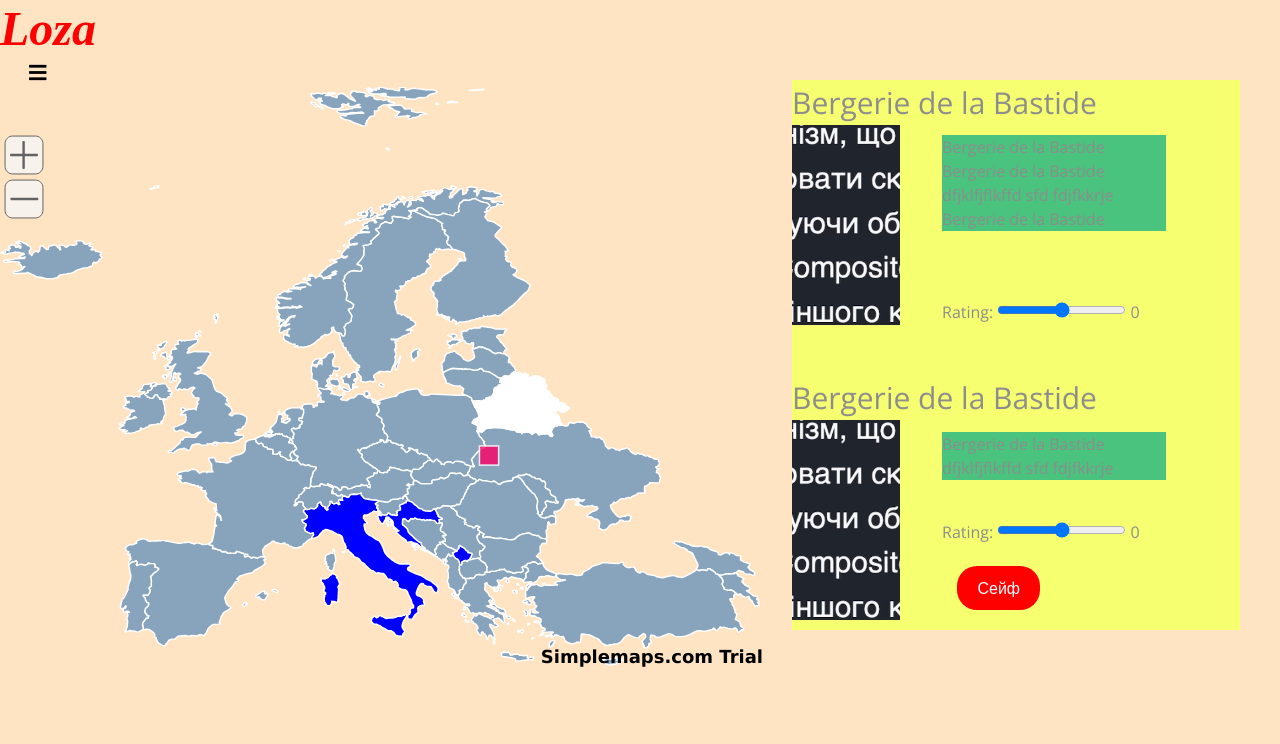
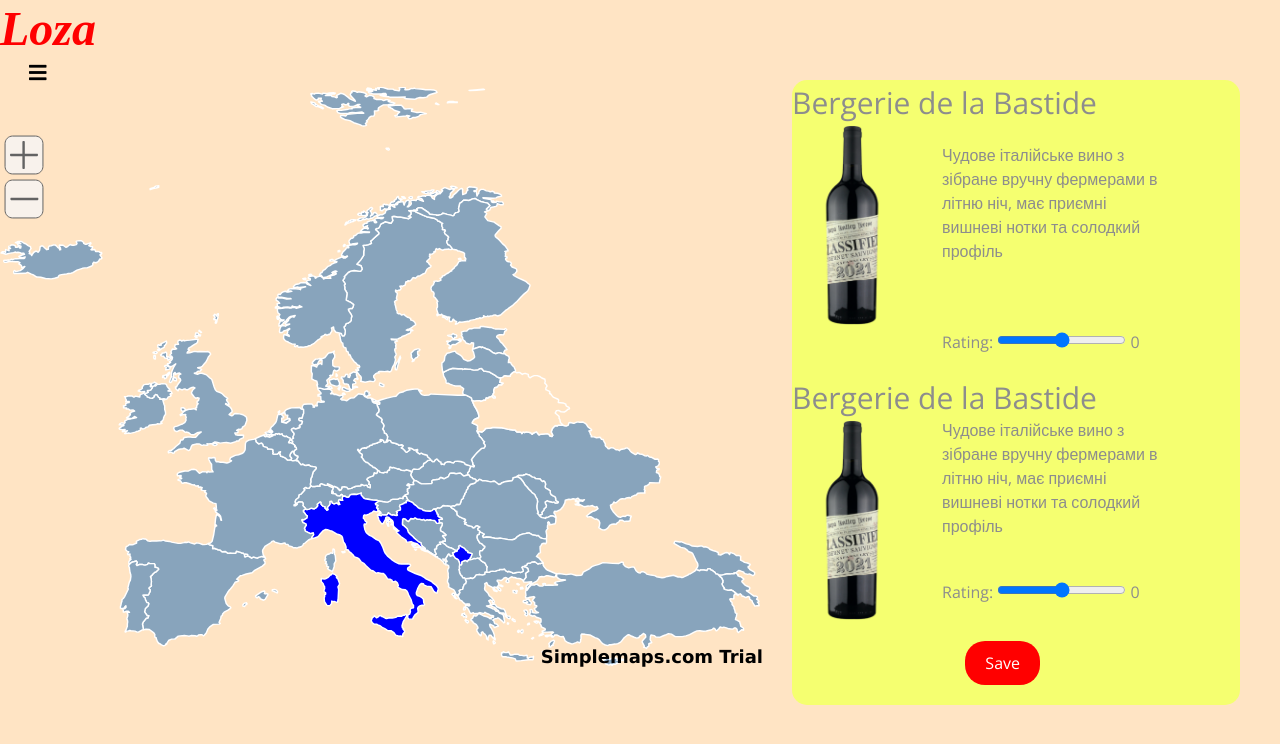
Before and after one commit to MaxDzioban/Loza, a plain HTML site: page map_of_wines.html in a window 1280 px wide. Drawn offline with nearby package versions, Linux system fonts and the light colour scheme.

Commit message:
випрвавлення в мапі

```diff
--- a/map_of_wines.html
+++ b/map_of_wines.html
@@ -34,8 +34,9 @@
             top: 10%;
             right: 40px;
             width:35%;
-            height: 550px;
+            height: 625px;
             background-color: rgb(245, 255, 112);
+            border-radius: 15px;
         }
         .wine-photo {
             margin-bottom: 50px;
@@ -52,15 +53,15 @@
             left: 150px;
             width:50%;
             /* height: 550px; */
-            background-color: rgb(73, 195, 125);
+            /* background-color: rgb(73, 195, 125); */
         }
         .text-wino-2 {
             position: absolute;
-            top: 64%;
+            top: 54%;
             left: 150px;
             width:50%;
             /* height: 550px; */
-            background-color: rgb(73, 195, 125);
+            /* background-color: rgb(73, 195, 125); */
         }
         .safe-button {
             position: absolute;
@@ -149,53 +150,46 @@
             Bergerie de la Bastide
         </div>
         <div class="wine-photo">
-            <img src="img/apso.png" height="200px" alt="wino1">
+            <img src="img/bottle.png" height="200px" alt="wino1">
         </div>
         <div class="text">
             Bergerie de la Bastide
         </div>
         <div class="wine-photo">
-            <img src="img/apso.png" height="200px" alt="wino1">
+            <img src="img/bottle.png" height="200px" alt="wino1">
         </div>
 
     <div class="text-wino-1">
-            Bergerie de la Bastide
-            Bergerie de la Bastide
-        dfjklfjflkffd
-        sfd
-        fdjfkkrje
-        Bergerie de la Bastide
+        Чудове італійське вино з зібране вручну фермерами в літню ніч, має приємні вишневі нотки та солодкий профіль
     </div>
 
     <div class="povz1">
         <form>
-            <label for="rating">Rating:</label>
-            <input type="range" id="rating" name="rating" min="1" max="5" step="0.5" oninput="updateRating(this.value)">
-            <output for="rating" id="rating-value">0</output>
+            <label for="rating1">Rating:</label>
+            <input type="range" id="rating1" name="rating1" min="1" max="5" step="0.5" oninput="updateRating('rating-value1', this.value)">
+            <output for="rating1" id="rating-value1">0</output>
         </form>
     </div>
 
     <div class="povz2">
         <form>
-            <label for="rating">Rating:</label>
-            <input type="range" id="rating" name="rating" min="1" max="5" step="0.5" oninput="updateRating(this.value)">
-            <output for="rating" id="rating-value">0</output>
+            <label for="rating2">Rating:</label>
+            <input type="range" id="rating2" name="rating2" min="1" max="5" step="0.5" oninput="updateRating('rating-value2', this.value)">
+            <output for="rating2" id="rating-value2">0</output>
         </form>
     </div>
 
     <script>
-        function updateRating(value) {
-            document.getElementById('rating-value').textContent = value;
+        function updateRating(outputId, value) {
+            document.getElementById(outputId).textContent = value;
         }
     </script>
+
     <div class="text-wino-2">
-        Bergerie de la Bastide
-        dfjklfjflkffd
-        sfd
-        fdjfkkrje
+        Чудове італійське вино з зібране вручну фермерами в літню ніч, має приємні вишневі нотки та солодкий профіль
     </div>
 
-    <a href="map_of_wines.html" class="safe-button">Сейф</a>
+    <a href="map_of_wines.html" class="safe-button">Save</a>
 
     <!-- JavaScript Libraries -->
     <script src="https://ajax.googleapis.com/ajax/libs/jquery/3.6.4/jquery.min.js"></script>
--- a/mapdata.js
+++ b/mapdata.js
@@ -126,7 +126,7 @@ var simplemaps_europemap_mapdata={
     BY: {
       name: "Belarus",
       description: "москалик",
-      color: "white",
+      color: "bisque",
       hover_color: "default",
       url: "https://www.apple.com"
     },
@@ -370,7 +370,7 @@ var simplemaps_europemap_mapdata={
     },
     UA: {
       name: "Ukraine",
-      description: "default",
+      description: "Львівське Різдвяне» - це темне пиво з карамельно - пряним ароматом і ноткою різдвяних спецій, яке вариться до зимових свят.",
       color: "default",
       hover_color: "default",
       url: "default"
@@ -383,12 +383,12 @@ var simplemaps_europemap_mapdata={
       url: "default"
     }
   },
-  locations: {
-    "0": {
-      lat: 49.857,
-      lng: 24.341,
-      name: "UCU",
-    }
-  },
+  // locations: {
+  //   "0": {
+  //     lat: 49.857,
+  //     lng: 24.341,
+  //     name: "UCU",
+  //   }
+  // },
   labels: {}
 };
```
Also changed, not shown: img/blog-2.jpg (deleted), img/blog-3.jpg (deleted), img/bottle.png (added).
